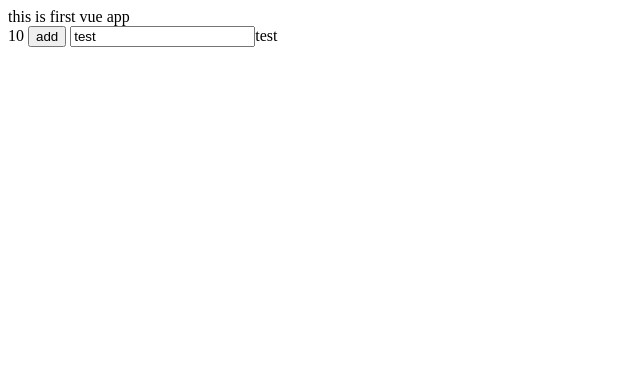
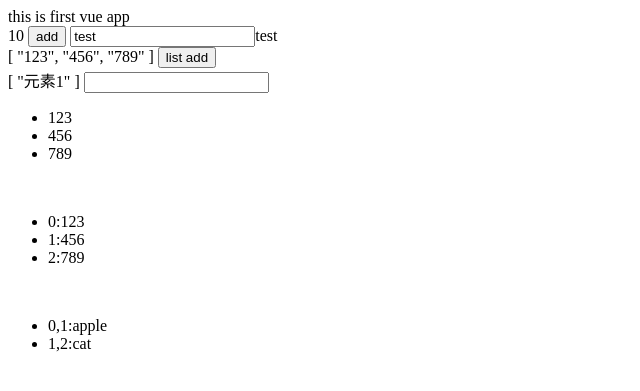
Before and after one commit to archerckk/Vue_api_test, a Django app: page /index/ in a window 1280 px wide. Shown: the top 391 px of the page, without its empty margins (0-640 px from the left). Run offline with Django 3.2, Linux system fonts and the light colour scheme.

Commit message:
新增部分练习4代码

```diff
--- a/Vue_api_test/Myapp/templates/index.html
+++ b/Vue_api_test/Myapp/templates/index.html
@@ -10,14 +10,41 @@
 </head>
 <body>
 
-    <div id="app">
+<div id="app">
 
-        [[ info ]]<br>
-        [[ number ]]  <button @click="add">add</button>
-            <input v-model="text">[[text]]
+    [[ info ]]<br>
+    [[ number ]]
+    <button @click="add">add</button>
+    <input v-model="text">[[text]]
 
-    </div>
+    <br>
+    [[test_list]]
+    <button @click="list_add">list add</button>
+{#    添加一个一样的元素 #}
+    <br>
 
+{#    输入添加的列表元素，显示到列表里面 #}
+    [[test_list2]] <input v-on:keyup.enter="list_enter" v-model="test_list2_input" aria-placeholder="请输入你要添加到列表的元素">
+    <br>
+    <ul>
+        <li v-for="item in test_list">[[item]]</li>
+    </ul>
+
+    <br>
+    <ul>
+        <li v-for="(value,index) in test_list">[[index]]:[[value]]</li>
+    </ul>
+
+    <br>
+    <ul>
+        <li v-for="(value,key,index ) in for_demo">[[index]],[[key]]:[[value]]</li>
+    </ul>
+
+</div>
+
+
+<div id="">
+</div>
 </body>
 
 <script>
@@ -27,14 +54,24 @@
             data: {
                 info: 'this is first vue app',
                 number: 10,
-                text: 'test'
+                text: 'test',
+                test_list: ["123", '456', "789"],
+                test_list2: ["元素1"],
+                test_list2_input: '',
+                for_demo:{"1":"apple","2":"cat"}
             },
             methods: {
                 add: function () {
                     this.number = this.number + 1
 
-                }
-
+                },
+                list_add: function () {
+                    {#this.$.set(this.test_list,-1,)#}
+                    this.test_list.push('123')
+                },
+                list_enter: function () {
+                    this.test_list2.push(this.test_list2_input)
+                },
             }
         }
     )
--- a/Vue_api_test/Myapp/views.py
+++ b/Vue_api_test/Myapp/views.py
@@ -1,6 +1,19 @@
 from django.shortcuts import render
-
+from django.http import JsonResponse,HttpResponse
 # Create your views here.
 
 def index(request):
     return render(request,'index.html')
+
+
+value_list=['apple','pear','banana']
+def search_key(request):
+    method=request.method
+    if method=='POST':
+        key=request.body['key']
+
+        for i in value_list:
+            if key in value_list:
+                return key
+            else:
+                return HttpResponse(status=404)
```
